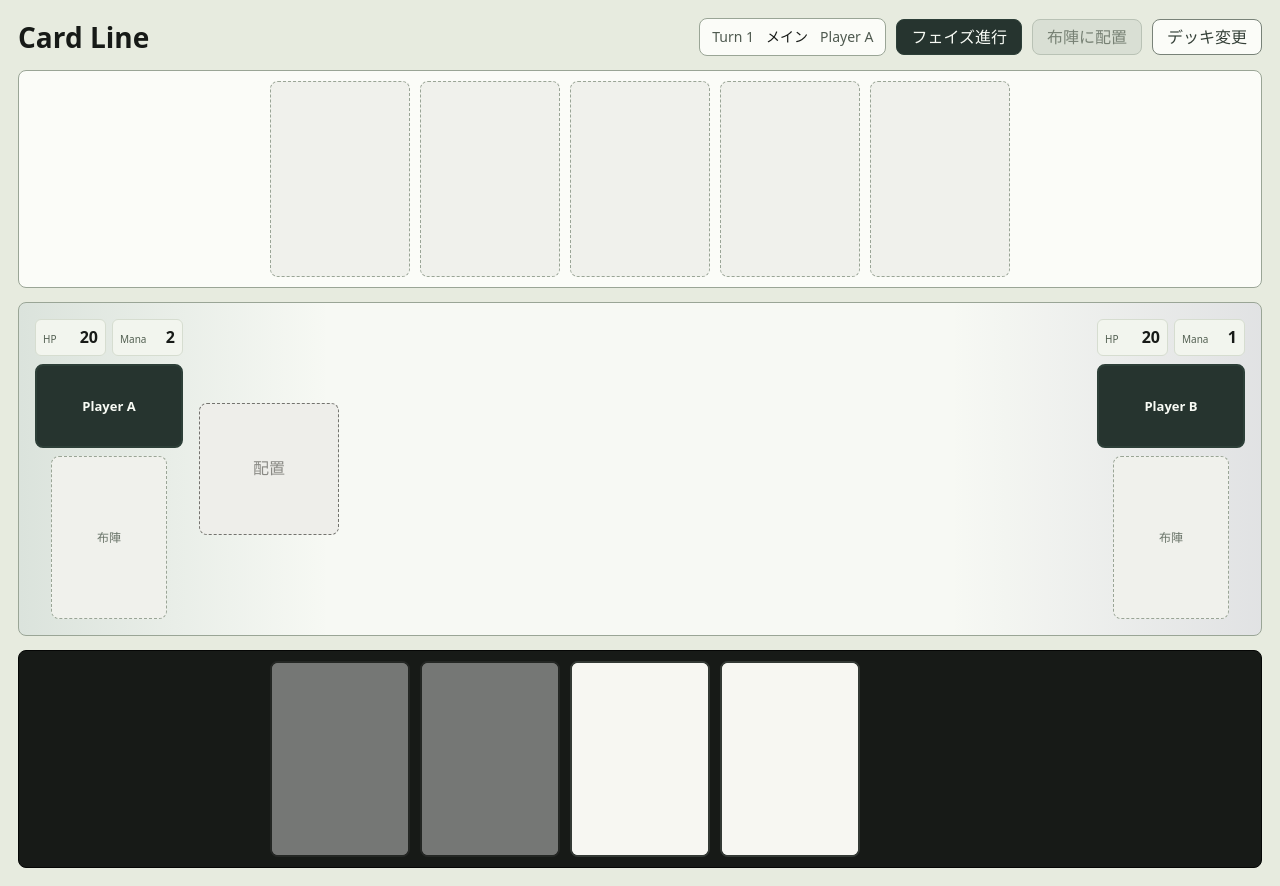
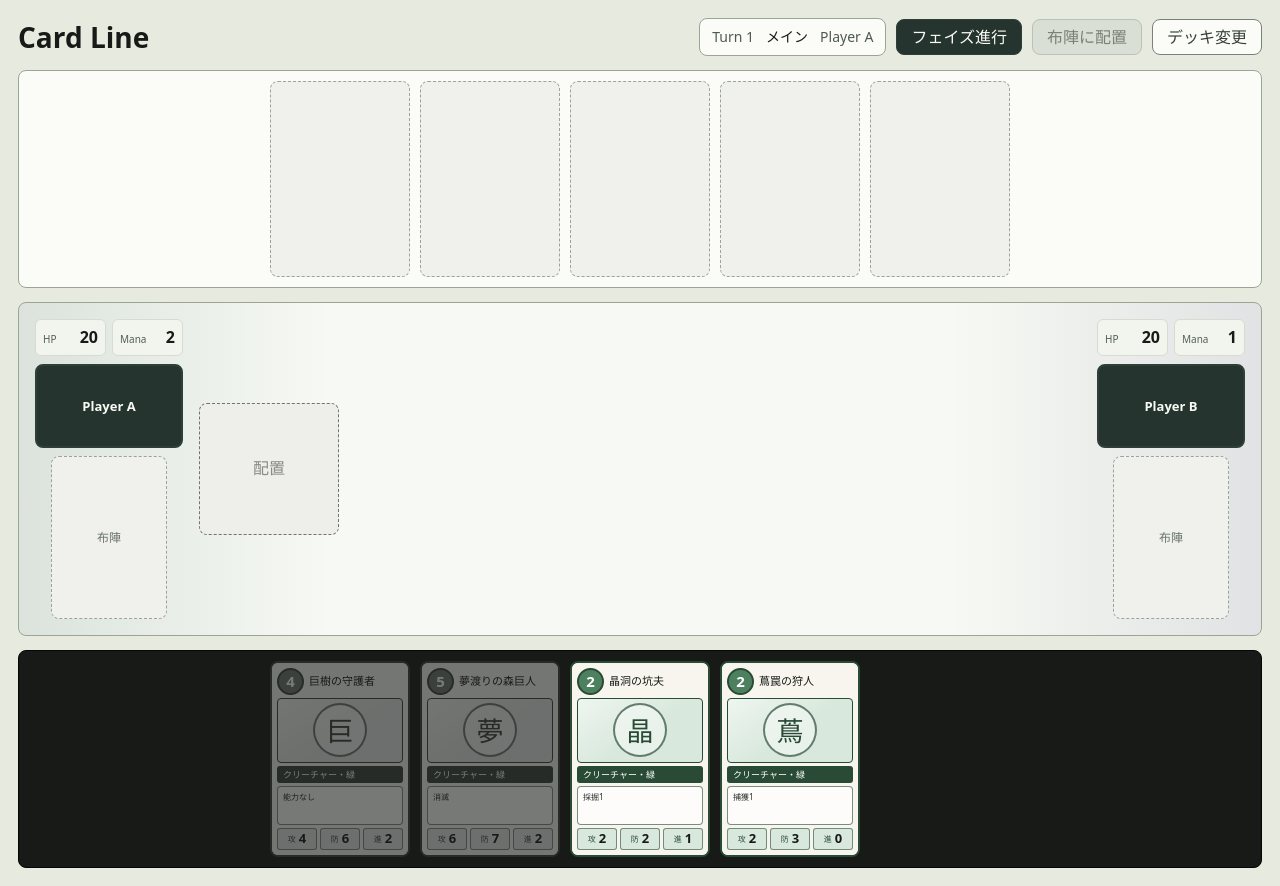
Before and after one commit to kurehajime/cardivide, a React (Vite) app: page / in a window 1280 px wide. Both pictures are taken after a click on the button "ゲーム開始". Built offline with nearby package versions, Linux system fonts and the light colour scheme.

Commit message:
カード面

```diff
--- a/src/App.css
+++ b/src/App.css
@@ -593,19 +593,47 @@
 }
 
 .card-view {
+  --card-accent: #4d514d;
+  --card-accent-dark: #282b28;
+  --card-tint: #e7e9e4;
+
   position: relative;
   width: 100%;
   min-width: 0;
   aspect-ratio: 5 / 7;
   display: block;
   padding: 0;
-  border: 2px solid #343a35;
+  border: 2px solid var(--card-accent-dark);
   border-radius: 8px;
-  background: #f7f7f2;
+  background: #f7f5ee;
   color: #171a17;
   text-align: left;
   overflow: hidden;
   isolation: isolate;
+}
+
+.card-red {
+  --card-accent: #ad493d;
+  --card-accent-dark: #642920;
+  --card-tint: #f0d5cf;
+}
+
+.card-blue {
+  --card-accent: #4675ad;
+  --card-accent-dark: #274665;
+  --card-tint: #d7e4f1;
+}
+
+.card-green {
+  --card-accent: #4d805f;
+  --card-accent-dark: #294b35;
+  --card-tint: #d8e8dc;
+}
+
+.card-neutral {
+  --card-accent: #6a6e73;
+  --card-accent-dark: #383b3f;
+  --card-tint: #e2e4e7;
 }
 
 .card-view:focus-visible {
@@ -613,19 +641,154 @@
   outline-offset: 3px;
 }
 
-.card-blank-surface {
+.card-face {
   position: absolute;
   inset: 0;
-  z-index: 0;
-  background: #f7f7f2;
+  z-index: 1;
+  display: grid;
+  grid-template-rows: 27px minmax(42px, 1.25fr) 17px minmax(28px, 0.75fr) 22px;
+  gap: 3px;
+  padding: 5px;
+  background: #f7f5ee;
+}
+
+.card-face-header {
+  min-width: 0;
+  display: grid;
+  grid-template-columns: 27px minmax(0, 1fr);
+  gap: 5px;
+  align-items: center;
+}
+
+.card-face-cost {
+  width: 27px;
+  height: 27px;
+  display: grid;
+  place-items: center;
+  border: 2px solid var(--card-accent-dark);
+  border-radius: 50%;
+  background: var(--card-accent);
+  color: #fff;
+  font-size: 15px;
+  font-weight: 900;
+  line-height: 1;
+}
+
+.card-face-header h3 {
+  min-width: 0;
+  margin: 0;
+  color: #171a17;
+  font-size: 11px;
+  line-height: 1.12;
+  letter-spacing: 0;
+  overflow-wrap: anywhere;
+}
+
+.card-artwork {
+  min-height: 0;
+  display: grid;
+  place-items: center;
+  overflow: hidden;
+  border: 1px solid var(--card-accent-dark);
+  border-radius: 4px;
+  background:
+    linear-gradient(145deg, rgb(255 255 255 / 58%), transparent 55%),
+    var(--card-tint);
+}
+
+.card-artwork span {
+  display: grid;
+  width: min(52%, 54px);
+  aspect-ratio: 1;
+  place-items: center;
+  border: 2px solid color-mix(in srgb, var(--card-accent-dark) 70%, transparent);
+  border-radius: 50%;
+  background: rgb(255 255 255 / 42%);
+  color: var(--card-accent-dark);
+  font-size: 27px;
+  font-weight: 900;
+  line-height: 1;
+}
+
+.card-type-line {
+  min-width: 0;
+  display: flex;
+  align-items: center;
+  padding: 0 6px;
+  border-radius: 3px;
+  background: var(--card-accent-dark);
+  color: #fff;
+  font-size: 9px;
+  font-weight: 800;
+  line-height: 1;
+  white-space: nowrap;
+  overflow: hidden;
+  text-overflow: ellipsis;
+}
+
+.card-face-rules {
+  min-height: 0;
+  margin: 0;
+  padding: 5px;
+  border: 1px solid color-mix(in srgb, var(--card-accent-dark) 62%, transparent);
+  border-radius: 4px;
+  background: rgb(255 255 255 / 68%);
+  color: #252a26;
+  font-size: 8px;
+  line-height: 1.25;
+  letter-spacing: 0;
+  overflow: hidden;
+  overflow-wrap: anywhere;
+}
+
+.card-face-stats {
+  display: grid;
+  grid-template-columns: repeat(3, minmax(0, 1fr));
+  gap: 3px;
+  margin: 0;
+}
+
+.card-face-stats div {
+  min-width: 0;
+  display: flex;
+  align-items: center;
+  justify-content: center;
+  gap: 3px;
+  border: 1px solid color-mix(in srgb, var(--card-accent-dark) 58%, transparent);
+  border-radius: 3px;
+  background: var(--card-tint);
+}
+
+.card-face-stats dt {
+  color: var(--card-accent-dark);
+  font-size: 8px;
+  font-weight: 800;
+}
+
+.card-face-stats dd {
+  margin: 0;
+  color: #171a17;
+  font-size: 13px;
+  font-weight: 900;
+}
+
+.card-face-kind-mark {
+  display: grid;
+  place-items: center;
+  border: 1px solid color-mix(in srgb, var(--card-accent-dark) 58%, transparent);
+  border-radius: 3px;
+  background: var(--card-tint);
+  color: var(--card-accent-dark);
+  font-size: 9px;
+  font-weight: 900;
 }
 
 .card-stat-modifiers {
   position: absolute;
   z-index: 3;
-  top: 5px;
-  right: 5px;
-  left: 5px;
+  top: 38px;
+  right: 7px;
+  left: auto;
   display: flex;
   justify-content: center;
   gap: 5px;
@@ -634,8 +797,8 @@
 
 .card-stat-modifier {
   display: grid;
-  width: 32px;
-  height: 32px;
+  width: 29px;
+  height: 29px;
   place-items: center;
   border: 2px solid #fff;
   border-radius: 50%;
@@ -886,6 +1049,53 @@
     overflow-x: auto;
   }
 
+  .hand-panel .card-face {
+    grid-template-rows: 23px minmax(30px, 1.3fr) 15px minmax(20px, 0.7fr) 19px;
+    gap: 2px;
+    padding: 4px;
+  }
+
+  .hand-panel .card-face-header {
+    grid-template-columns: 22px minmax(0, 1fr);
+    gap: 3px;
+  }
+
+  .hand-panel .card-face-cost {
+    width: 22px;
+    height: 22px;
+    font-size: 12px;
+  }
+
+  .hand-panel .card-face-header h3 {
+    font-size: 9px;
+  }
+
+  .hand-panel .card-artwork span {
+    font-size: 22px;
+  }
+
+  .hand-panel .card-type-line,
+  .hand-panel .card-face-kind-mark {
+    font-size: 7px;
+  }
+
+  .hand-panel .card-face-rules {
+    padding: 3px;
+    font-size: 7px;
+  }
+
+  .hand-panel .card-face-stats {
+    gap: 2px;
+  }
+
+  .hand-panel .card-face-stats dt {
+    font-size: 7px;
+  }
+
+  .hand-panel .card-face-stats dd {
+    font-size: 10px;
+  }
+
   .card-detail-popover {
     gap: 8px;
     padding: 12px;
--- a/src/components/CardView.tsx
+++ b/src/components/CardView.tsx
@@ -166,7 +166,39 @@ const CardView = ({
       onPointerEnter={openDetail}
       onPointerLeave={closeDetail}
     >
-      <div className="card-blank-surface" aria-hidden="true" />
+      <div className="card-face">
+        <header className="card-face-header">
+          <span className="card-face-cost" aria-label={`コスト ${card.cost}`}>
+            {card.cost}
+          </span>
+          <h3>{card.name}</h3>
+        </header>
+        <div className="card-artwork" aria-hidden="true">
+          <span>{card.name.slice(0, 1)}</span>
+        </div>
+        <div className="card-type-line">
+          {KIND_LABELS[card.kind]}・{colorLabel}
+        </div>
+        <p className="card-face-rules">{getRulesText(card)}</p>
+        {card.kind === 'creature' ? (
+          <dl className="card-face-stats">
+            <div>
+              <dt>攻</dt>
+              <dd>{card.attack}</dd>
+            </div>
+            <div>
+              <dt>防</dt>
+              <dd>{card.defense}</dd>
+            </div>
+            <div>
+              <dt>進</dt>
+              <dd>{card.march}</dd>
+            </div>
+          </dl>
+        ) : (
+          <div className="card-face-kind-mark">{KIND_LABELS[card.kind]}</div>
+        )}
+      </div>
       {hasStatModifier && (
         <div className="card-stat-modifiers" aria-label="ステータス補正">
           {hasAttackModifier && (
```
